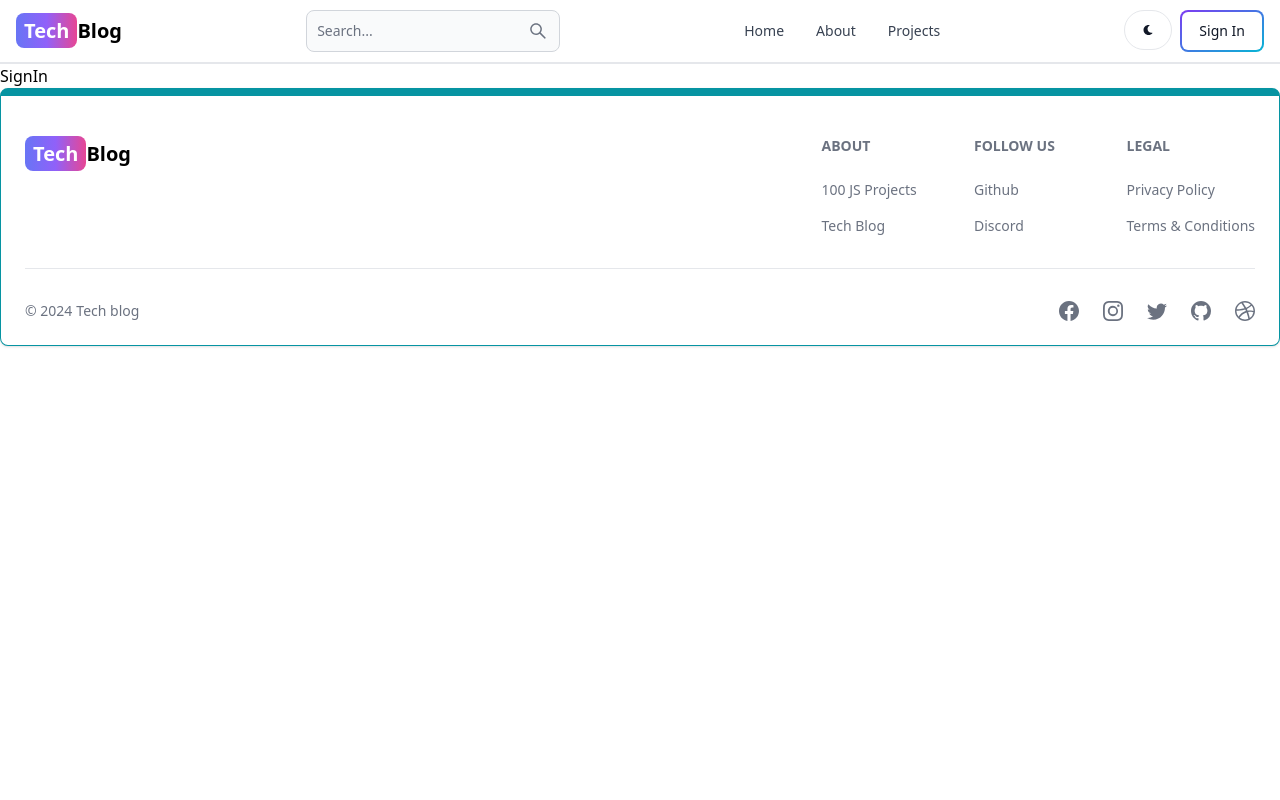
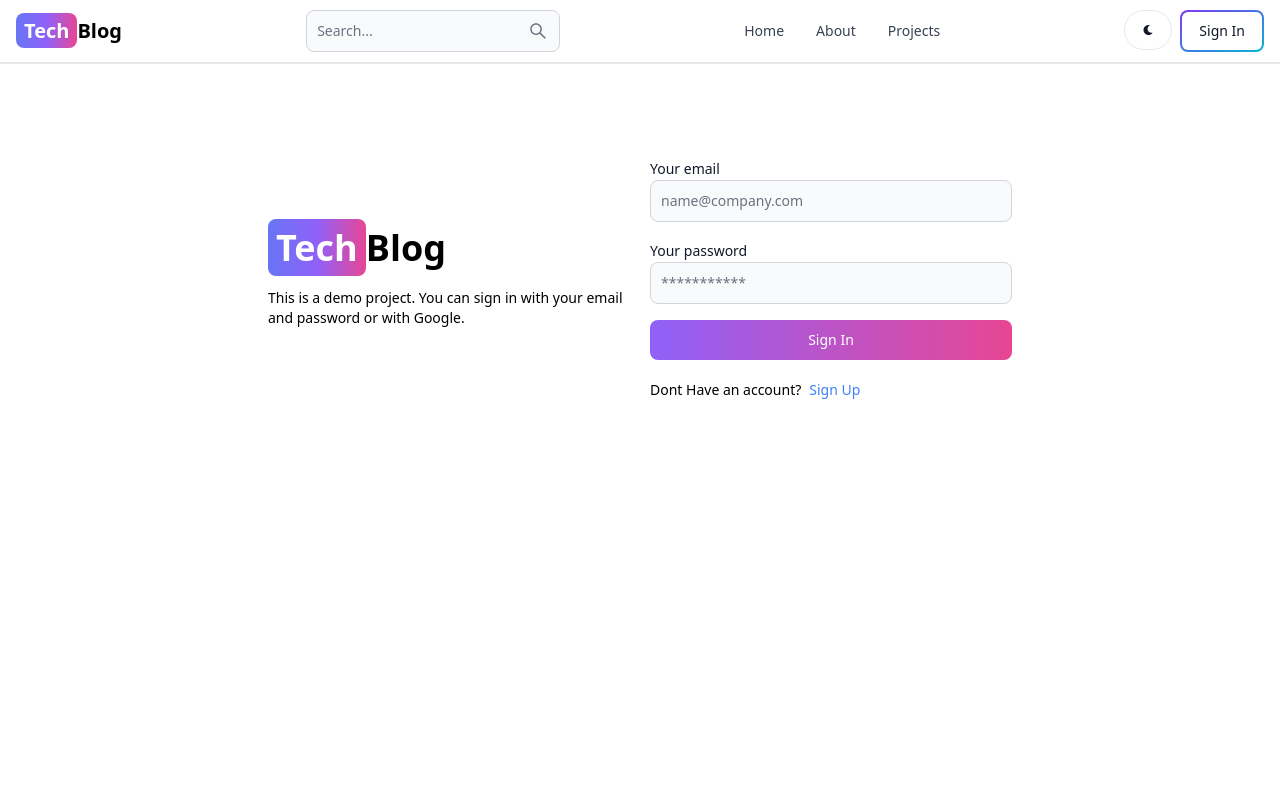
Before and after one commit to yaromyrkuninets/mern-blog-app, a React (Vite) app in the folder client/: page /sign-in in a window 1280 px wide. Shown: the top 800 px of the page. Built offline with nearby package versions, Linux system fonts and the light colour scheme.

Commit message:
complete signin page functionality

```diff
--- a/client/src/pages/SignIn.tsx
+++ b/client/src/pages/SignIn.tsx
@@ -1,8 +1,135 @@
-import React from 'react'
+import { Alert, Button, Label, Spinner, TextInput } from "flowbite-react"
+import { useState, FormEvent } from "react";
+import { Link, useNavigate } from "react-router-dom";
+
+interface FormData {
+    email?: string;
+    password?: string;
+}
 
 const SignIn = () => {
+
+    const [formData, setFormData] = useState<FormData>({});
+    const [errorMessage, setErrorMessage] = useState<string | null>(null);
+    const [loading, setLoading] = useState(false);
+    const navigate = useNavigate();
+
+    const handleChange = (e: React.ChangeEvent<HTMLInputElement>): void => {
+        setFormData({ ...formData, [e.target.id]: e.target.value.trim() });
+    };
+
+    const handleSubmit = async (e: FormEvent) => {
+        e.preventDefault();
+
+        if (!formData.email || !formData.password) {
+            return setErrorMessage('Please fill out all fields.');
+        }
+
+        try {
+            setLoading(true);
+            setErrorMessage(null);
+
+            const res = await fetch('/api/auth/signin', {
+                method: 'POST',
+                headers: {'Content-Type': 'application/json'},
+                body: JSON.stringify(formData)
+            });
+
+            const data = await res.json();
+
+            if (data.success === false) {
+                return setErrorMessage(data.message)
+            }
+
+            setLoading(false);
+
+            if (res.ok) {
+                navigate('/')
+            }
+        } catch (error) {
+            if (error instanceof Error) {
+                setErrorMessage(error.message);
+            } else {
+                setErrorMessage('An unknown error occurred');
+            }
+            setLoading(false);
+        }
+    }
+
+
     return (
-        <div>SignIn</div>
+        <div className='min-h-screen mt-20'>
+            <div className='flex p-3 max-w-3xl mx-auto flex-col md:flex-row md:items-center gap-5'>
+                {/* left */}
+                <div className='flex-1'>
+                    <Link to='/' className='font-bold dark:text-white text-4xl'>
+                        <span className='px-2 py-1 bg-gradient-to-r from-indigo-500 via-purple-500 to-pink-500 rounded-lg text-white'>
+                        Tech
+                        </span>
+                        Blog
+                    </Link>
+                    <p className='text-sm mt-5'>
+                        This is a demo project. You can sign in with your email and password
+                        or with Google.
+                    </p>
+                </div>
+                {/* right */}
+                <div className="flex-1">
+                    <form className='flex flex-col gap-4' onSubmit={handleSubmit}>
+
+                        <div className="">
+                            <Label value='Your email' />
+                            <TextInput
+                                type='email'
+                                placeholder='name@company.com'
+                                id='email'
+                                onChange={handleChange}
+                            />
+                        </div>
+
+                        <div className="">
+                            <Label value='Your password' />
+                            <TextInput
+                                type='password'
+                                placeholder='***********'
+                                id='password'
+                                onChange={handleChange}
+                            />
+                        </div>
+
+                        <Button
+                            gradientDuoTone='purpleToPink'
+                            type='submit'
+                            disabled={loading}
+                        >
+                            {
+                                loading ? (
+                                    <>
+                                        <Spinner size='sm' />
+                                        <span className="pl-3">Loading...</span>
+                                    </>
+                                ) : 'Sign In'
+                            }
+                        </Button>
+                    </form>
+
+                    <div className="flex gap-2 text-sm mt-5">
+                        <span>Dont Have an account?</span>
+                        <Link to='/sign-up' className='text-blue-500'>
+                            Sign Up
+                        </Link>
+                    </div>
+
+                    {
+                        errorMessage && (
+                            <Alert className='mt-5' color='failure'>
+                                {errorMessage}
+                            </Alert>
+                        )
+                    }
+                </div>
+            </div>
+        </div>
     )
 }
 
```
